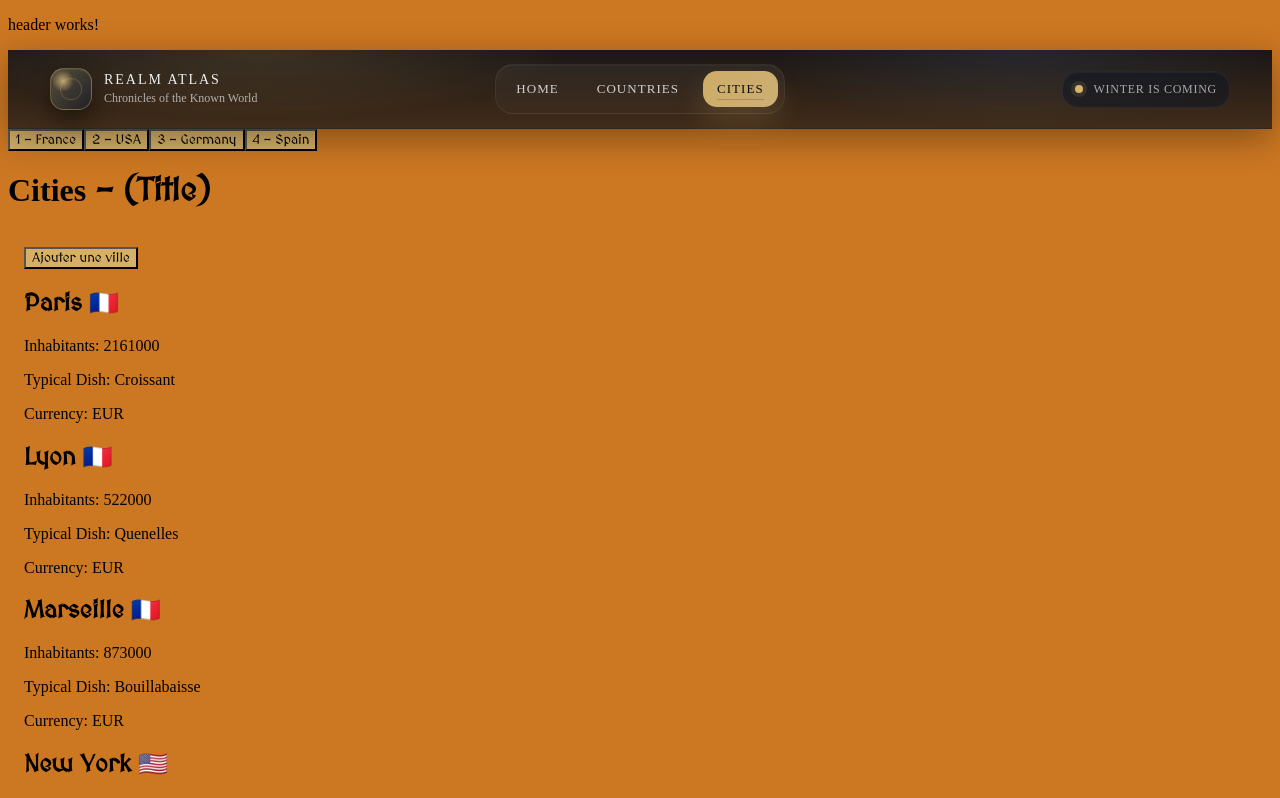
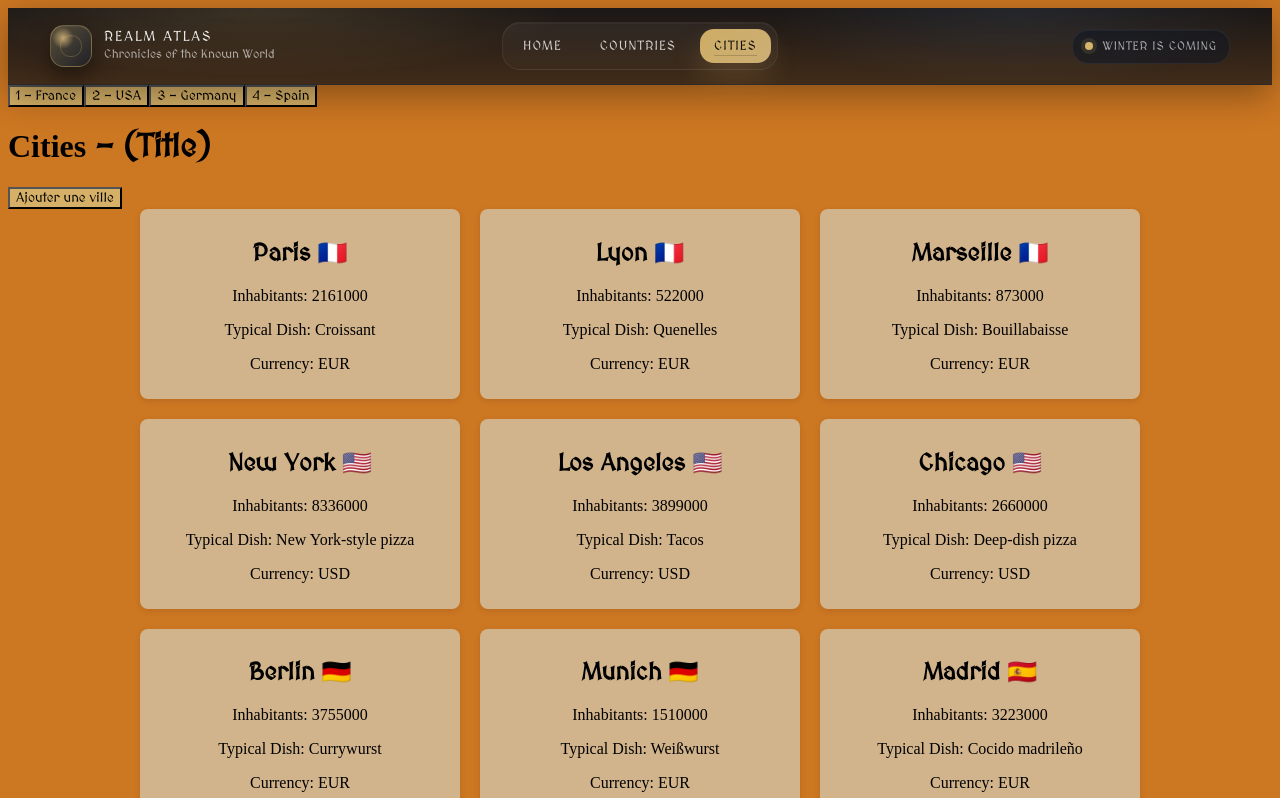
Before and after one commit to boullle/got-portfolio, an Angular app: page /countries/cities in a window 1280 px wide. Shown: the top 798 px of the page. Built offline with nearby package versions, Linux system fonts and the light colour scheme.

Commit message:
finalisation style

```diff
--- a/angular.json
+++ b/angular.json
@@ -52,7 +52,13 @@
             "development": {
               "optimization": false,
               "extractLicenses": false,
-              "sourceMap": true
+              "sourceMap": true,
+              "fileReplacements": [
+                {
+                  "replace": "src/environments/environment.ts",
+                  "with": "src/environments/environment.development.ts"
+                }
+              ]
             }
           },
           "defaultConfiguration": "production"
--- a/src/app/components/characters-list/characters-list.html
+++ b/src/app/components/characters-list/characters-list.html
@@ -12,5 +12,3 @@
     }
   </div>
 </div>
-<div [class.ready]="isReady"><h1>Hello les amis</h1></div>
-<button (click)="toggleReady()">toggle</button>
--- a/src/app/components/cities-list/cities-list.html
+++ b/src/app/components/cities-list/cities-list.html
@@ -30,7 +30,8 @@
 </div>
 }
 
-
+<div class="characters-wrapper">
+  <div class="container-items">
 
 @for (city of cities;track city.id) {
   <div class="city-card">
@@ -40,3 +41,5 @@
     <p>Currency: {{ city.currency }}</p>
   </div>
 }
+</div>
+</div>
--- a/src/app/components/cities-list/cities-list.scss
+++ b/src/app/components/cities-list/cities-list.scss
@@ -1,70 +1,98 @@
-:host {
-  display: block;
-  padding: 16px;
+// :host {
+//   display: block;
+//   padding: 16px;
+// }
+
+// .card {
+//   max-width: 720px;
+//   margin: 0 auto;
+//   padding: 20px;
+//   border-radius: 14px;
+//   border: 1px solid rgba(0, 0, 0, 0.12);
+//   background: rgba(214, 180, 106, 0.95);
+// }
+
+// h1 {
+//   margin: 0 0 6px;
+//   font-size: 22px;
+// }
+
+// .subtitle {
+//   margin: 0 0 18px;
+//   opacity: 0.75;
+// }
+
+// .field {
+//   display: flex;
+//   flex-direction: column;
+//   gap: 6px;
+//   margin-bottom: 14px;
+
+//   label {
+//     font-weight: 600;
+//   }
+
+//   input,
+//   textarea {
+//     padding: 10px 12px;
+//     border-radius: 10px;
+//     border: 1px solid rgba(0, 0, 0, 0.2);
+//     outline: none;
+
+//     &:focus {
+//       border-color: rgba(0, 0, 0, 0.55);
+//     }
+//   }
+// }
+
+// .hint {
+//   font-size: 12px;
+//   opacity: 0.7;
+// }
+
+// .error {
+//   color: #b00020;
+//   font-size: 12px;
+// }
+
+// .btn {
+//   width: 100%;
+//   padding: 12px 14px;
+//   border: none;
+//   border-radius: 12px;
+//   cursor: pointer;
+//   font-weight: 700;
+//   background-color: #CC7722;
+
+//   &:hover {
+//     filter: brightness(0.95);
+//   }
+// }
+
+.container-items {
+  display: flex;
+  flex-wrap: wrap;      /* Retour automatique à la ligne */
+  gap: 20px;            /* Espace entre les cartes */
+  justify-content: center; /* Optionnel : centre */
 }
 
-.card {
-  max-width: 720px;
-  margin: 0 auto;
-  padding: 20px;
-  border-radius: 14px;
-  border: 1px solid rgba(0, 0, 0, 0.12);
-  background: rgba(214, 180, 106, 0.95);
+.city-card {
+  width: 300px;         /* Taille fixe de ton image */
+  background:var(--beige);
+  padding: 10px;
+  border-radius: 8px;
+  text-align: center;
+  box-shadow: 0 2px 6px rgba(0,0,0,0.1);
+  transition: transform 0.3s ease, box-shadow 0.3s ease;
+  cursor: pointer;
+  color:var(--noir)
 }
 
-h1 {
-  margin: 0 0 6px;
-  font-size: 22px;
+
+.city-card:hover {
+  transform: scale(1.05); /* Zoom léger */
+  box-shadow: 0 6px 20px rgba(0, 0, 0, 0.25);
 }
-
-.subtitle {
-  margin: 0 0 18px;
-  opacity: 0.75;
+.ready {
+  color: green;
 }
-
-.field {
-  display: flex;
-  flex-direction: column;
-  gap: 6px;
-  margin-bottom: 14px;
-
-  label {
-    font-weight: 600;
-  }
-
-  input,
-  textarea {
-    padding: 10px 12px;
-    border-radius: 10px;
-    border: 1px solid rgba(0, 0, 0, 0.2);
-    outline: none;
-
-    &:focus {
-      border-color: rgba(0, 0, 0, 0.55);
-    }
-  }
-}
-
-.hint {
-  font-size: 12px;
-  opacity: 0.7;
-}
-
-.error {
-  color: #b00020;
-  font-size: 12px;
-}
-
-.btn {
-  width: 100%;
-  padding: 12px 14px;
-  border: none;
-  border-radius: 12px;
-  cursor: pointer;
-  font-weight: 700;
-  background-color: #CC7722;
-
-  &:hover {
-    filter: brightness(0.95);
-  }
-}
--- a/src/app/core/header/header.html
+++ b/src/app/core/header/header.html
@@ -1,4 +1,4 @@
-<p>header works!</p><header class="got-header">
+<header class="got-header">
 <div class="got-header__inner">
 <a class="got-brand" routerLink="">
 <span class="got-brand__sigil" aria-hidden="true"></span>
--- a/src/app/shared/services/character.ts
+++ b/src/app/shared/services/character.ts
@@ -2,14 +2,16 @@ import { HttpClient } from '@angular/common/http';
 import { Injectable, inject } from '@angular/core';
 import { Observable } from 'rxjs';
 import {Characters} from '../models/characters.model';
+import { environment } from '../../../environments/environment';
 
 @Injectable({
   providedIn: 'root',
 })
 export class CharacterService {
-  private charactersUrl: string = 'https://thronesapi.com/api/v2/Characters';
+  private charactersUrl: string = environment.apiUrl;
   private httpClient=inject(HttpClient);
+
   getCharacters() :Observable<Characters[]> {
-    return this.httpClient.get<Characters[]>(this.charactersUrl);
+    return this.httpClient.get<Characters[]>(this.charactersUrl + '/Characters');
   }
 }
--- a/src/app/shared/services/continent.ts
+++ b/src/app/shared/services/continent.ts
@@ -2,15 +2,16 @@ import { inject, Injectable } from '@angular/core';
 import { Continents } from '../models/continents.model';
 import { HttpClient } from '@angular/common/http';
 import { Observable } from 'rxjs';
+import { environment } from '../../../environments/environment';
 
 @Injectable({
   providedIn: 'root',
 })
 export class ContinentService {
-   private continentsUrl: string = 'https://thronesapi.com/api/v2/Continents';
+   private continentsUrl: string = environment.apiUrl;
   private httpClient=inject(HttpClient);
   getAllContinents() :Observable<Continents[]> {
-    return this.httpClient.get<Continents[]>(this.continentsUrl);
+    return this.httpClient.get<Continents[]>(this.continentsUrl + '/Continents');
   }
 
 }
--- /dev/null
+++ b/src/environments/environment.development.ts
@@ -0,0 +1,4 @@
+export const environment = {
+    production: false,
+    apiUrl: 'https://thronesapi.com/api/v2'
+};
--- /dev/null
+++ b/src/environments/environment.ts
@@ -0,0 +1,4 @@
+export const environment = {
+    production: true,
+    apiUrl: 'https://thronesapi.com/api/v2'
+};
--- a/src/styles.scss
+++ b/src/styles.scss
@@ -7,7 +7,7 @@ button {
   background-color: rgba(214, 180, 106, 0.95);
 }
 
-h1, h2, label, input, button {
+h1, h2, label, input, button,span,a {
   font-family: 'MedievalSharp', cursive;
 }
 
```
